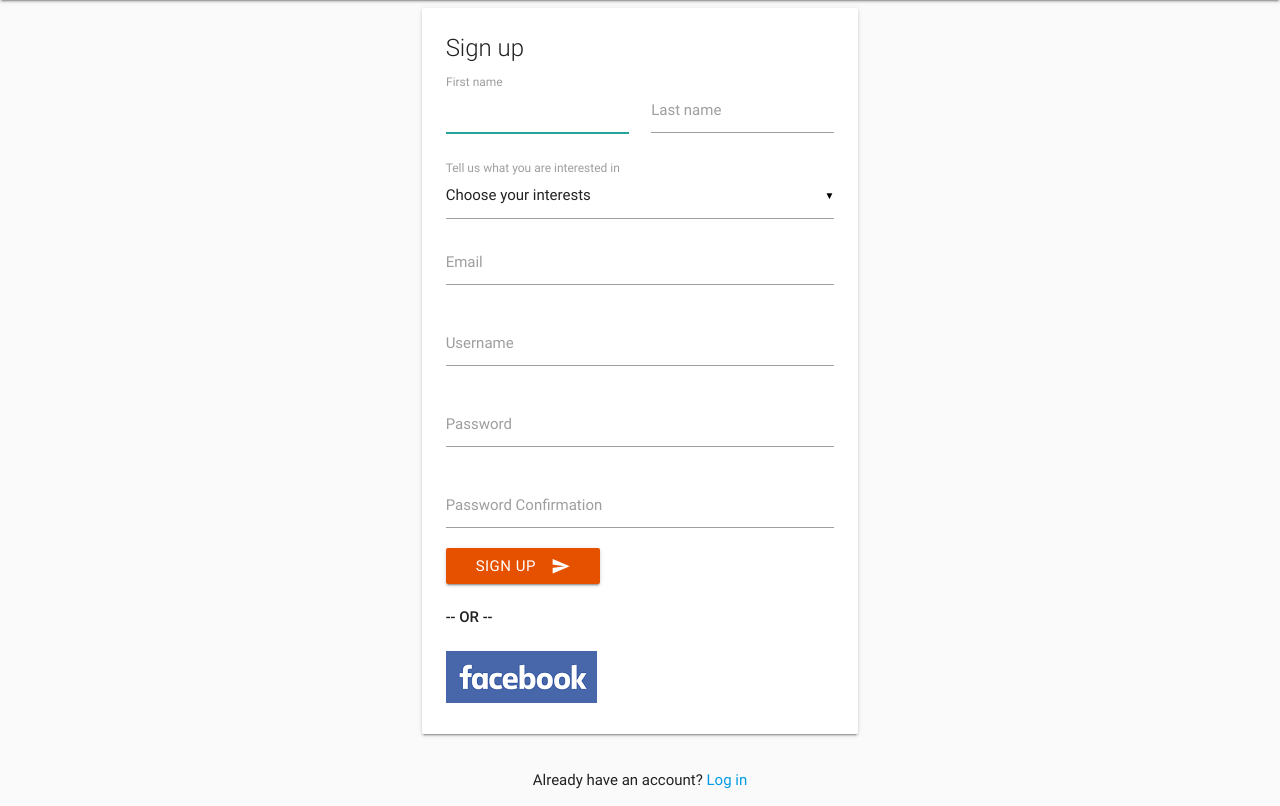
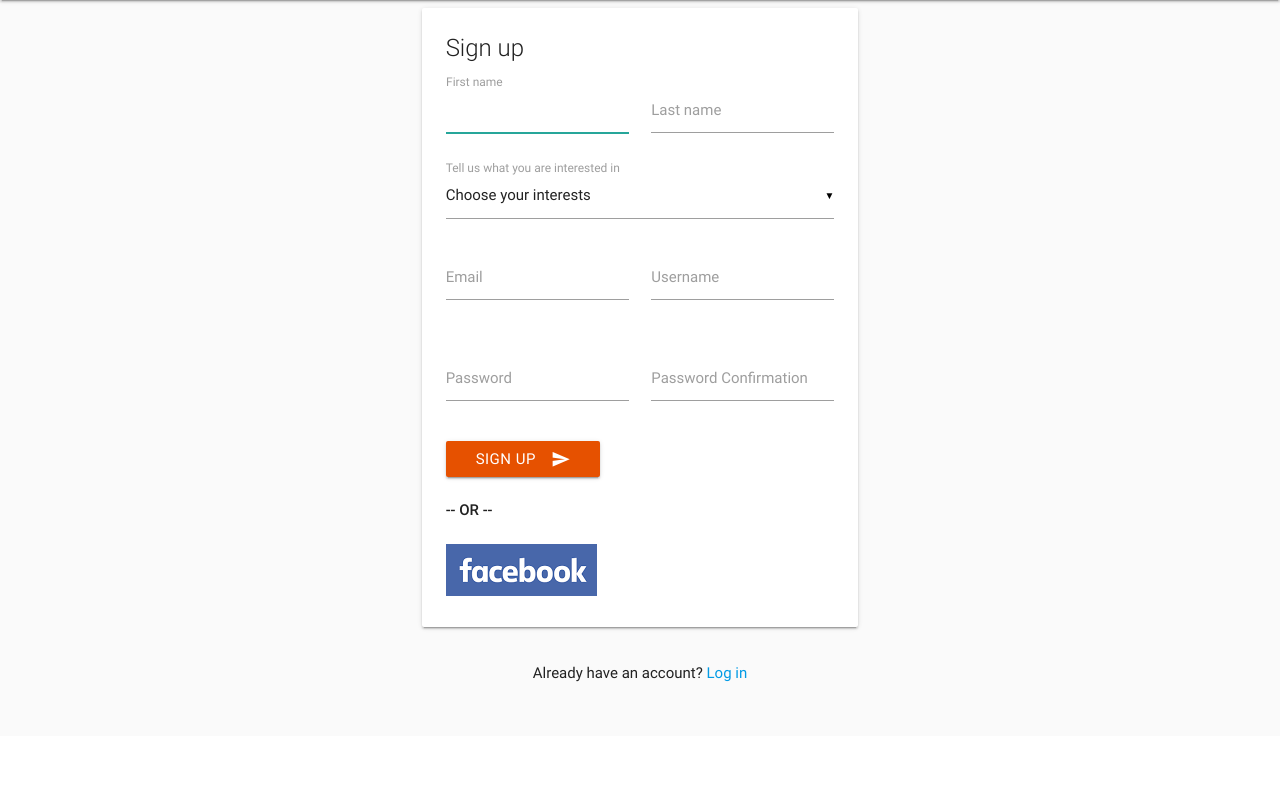
Before and after one commit to thiagoferreiraw/mixapp, a Django app: template app/templates/registration/signup.html in a window 1280 px wide. Shown: the part 64-870 px from the top of the page. After the commit the page ends 746 px from the top, so only its background shows below. Run offline with Django 3.2, Linux system fonts and the light colour scheme; the template is opened without the code that fills it: values that come from a table or form of the project are taken from there, others are empty; parts of the project's set-up code (start-up, migrations or seed data) failed here and were passed over; some libraries are stand-ins or nearby versions.

Commit message:
Signup layout improvements

```diff
--- a/app/templates/registration/signup.html
+++ b/app/templates/registration/signup.html
@@ -32,25 +32,29 @@
                             </select>
                             <label>Tell us what you are interested in</label>
                         </div>
-                        <div class="input-field ">
+                        <div class="row">
+                            <div class="input-field col s6">
                                 <label for="{{ form.email.id_for_label }}">Email</label>
                                 {{ form.email }}
                                 <span class="red-text">{{ form.email.errors }}</span>
                             </div>
-                        <div class="input-field ">
+                            <div class="input-field col s6">
                                 <label for="{{ form.username.id_for_label }}">Username</label>
                                 {{ form.username }}
                                 <span class="red-text">{{ form.username.errors }}</span>
                             </div>
-                        <div class="input-field ">
+                        </div>
+                        <div class="row">
+                            <div class="input-field col s6 ">
                                 <label for="{{ form.password1.id_for_label }}">Password</label>
                                 {{ form.password1 }}
                                 <span class="red-text">{{ form.password1.errors }}</span>
                             </div>
-                        <div class="input-field ">
+                            <div class="input-field col s6">
                                 <label for="{{ form.password2.id_for_label }}">Password Confirmation</label>
                                 {{ form.password2 }}
                                 <span class="red-text">{{ form.password2.errors }}</span>
+                            </div>
                         </div>
                         <button type="submit" class="waves-effect waves-light btn  orange darken-4">
                             Sign up <i class="material-icons right">send</i>
```
Lines whose indentation alone changed are shown as unchanged.
